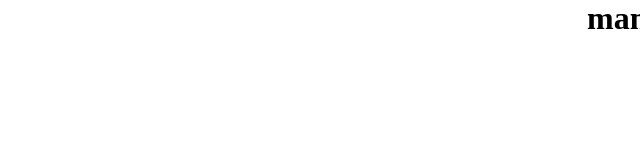
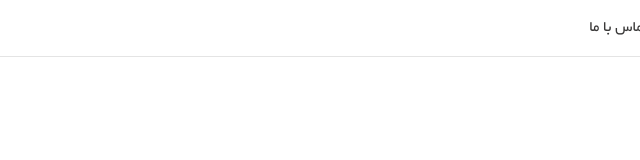
Before and after one commit to Abdulmanan-Rahimi/Store-Project-With-Nextjs, a Next.js app: page / in a window 1280 px wide. Shown: the top 160 px of the page, without its empty margins (640-1280 px from the left). Built offline with nearby package versions, Linux system fonts and the light colour scheme.

Commit message:
I maked the navbar.js in my project

```diff
--- a/components/header/navbar/Navbar.js
+++ b/components/header/navbar/Navbar.js
@@ -1,10 +1,32 @@
-import React from 'react'
-import styles from './Navbar.module.css'
+import React from "react";
+import styles from "./Navbar.module.css";
+import Link from "next/link";
+import { FiMenu } from "react-icons/fi";
 
 const Navbar = () => {
   return (
-    <div>Navbar</div>
-  )
-}
+    <div className={styles.navbar}>
+      <div className="container">
+        <ul>
+          <li>
+            <FiMenu size="20px" />
+          </li>
+          <li>
+            <Link href="/">صفحه اصلی</Link>
+          </li>
+          <li>
+            <Link href="/articles">مقالات</Link>
+          </li>
+          <li>
+            <Link href="/about">درباره ما</Link>
+          </li>
+          <li>
+            <Link href="/contact">تماس با ما</Link>
+          </li>
+        </ul>
+      </div>
+    </div>
+  );
+};
 
-export default Navbar
+export default Navbar;
--- a/components/header/navbar/Navbar.module.css
+++ b/components/header/navbar/Navbar.module.css
@@ -0,0 +1,35 @@
+.navbar {
+  background-color: rgb(255, 255, 255);
+  border-bottom: 1px solid rgb(228, 228, 228);
+}
+
+.navbar ul {
+  display: flex;
+  align-items: center;
+  padding: 20px 0;
+}
+
+.navbar ul li {
+  padding: 0 15px;
+}
+
+.navbar ul li a {
+  text-decoration: none;
+  color: rgb(58, 57, 57);
+}
+.navbar ul li a:hover {
+  text-decoration: underline;
+  color: rgb(17, 17, 17);
+}
+.navbar ul li:nth-child(1) {
+  display: none;
+}
+
+.navbar ul li:nth-child(1) svg {
+  vertical-align: sub;
+}
+@media screen and (max-width: 992px) {
+  .navbar ul li:nth-child(1) {
+    display: block;
+  }
+}
--- a/package.json
+++ b/package.json
@@ -10,6 +10,7 @@
   "dependencies": {
     "next": "16.0.3",
     "react": "19.2.0",
-    "react-dom": "19.2.0"
+    "react-dom": "19.2.0",
+    "react-icons": "^5.5.0"
   }
 }
--- a/pages/index.js
+++ b/pages/index.js
@@ -1,10 +1,10 @@
-
+import Navbar from "@/components/header/navbar/Navbar";
 
 export default function Home() {
   return (
     <>
 
-      <h1>manan jan </h1>
+      <Navbar />
 
     </>
   );
```
Also changed, not shown: 1 other file (tests, documents, lock files or other folders).
